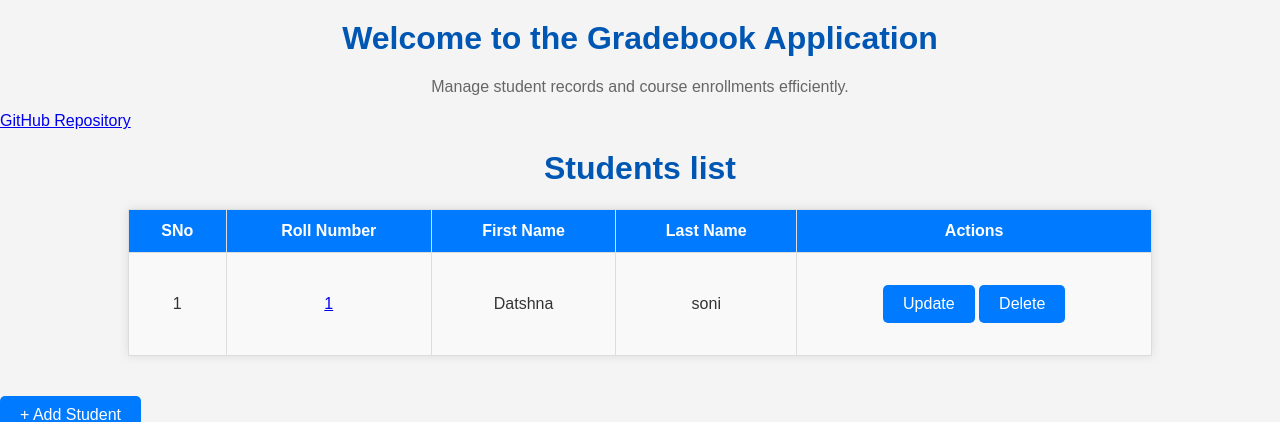
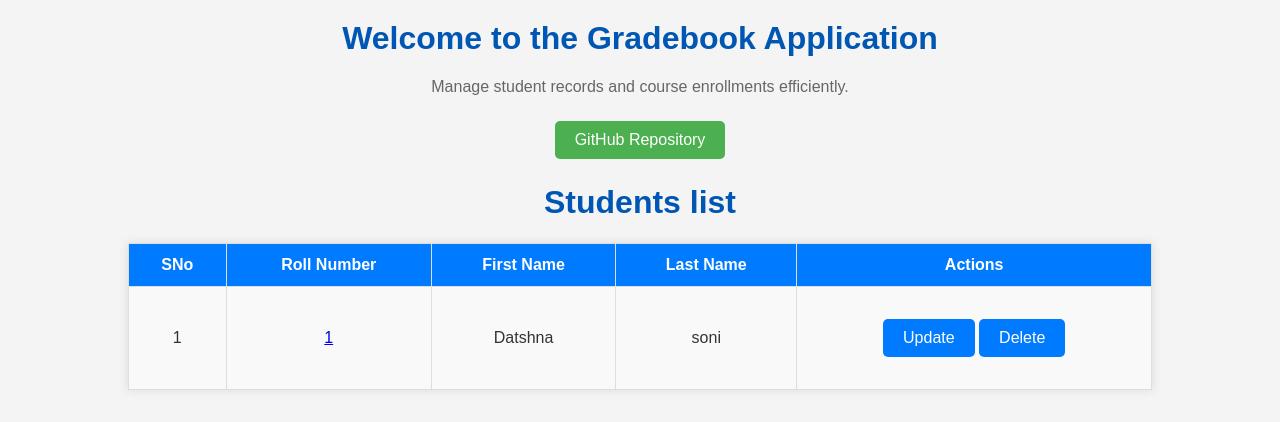
Before and after one commit to Vaibhav0221/Gradebook, a Flask app: page / in a window 1280 px wide. Shown: the top 422 px of the page. Run offline with Flask 3, Linux system fonts and the light colour scheme; data comes from the database, SQL or seed files in the repository.

Commit message:
Update index.html

```diff
--- a/templates/index.html
+++ b/templates/index.html
@@ -9,7 +9,9 @@
 <body>
     <h1>Welcome to the Gradebook Application</h1>
     <p>Manage student records and course enrollments efficiently.</p>
-    <a href="https://github.com/Vaibhav0221/Gradebook" target="_blank">GitHub Repository</a>
+    <div class="center">
+        <a href="https://github.com/Vaibhav0221/Gradebook" target="_blank" class="button">GitHub Repository</a>
+    </div>
     <h1>Students list</h1>
     {% if students|length==0 %}
         <p>No student found. Add the students now!</p>
```
